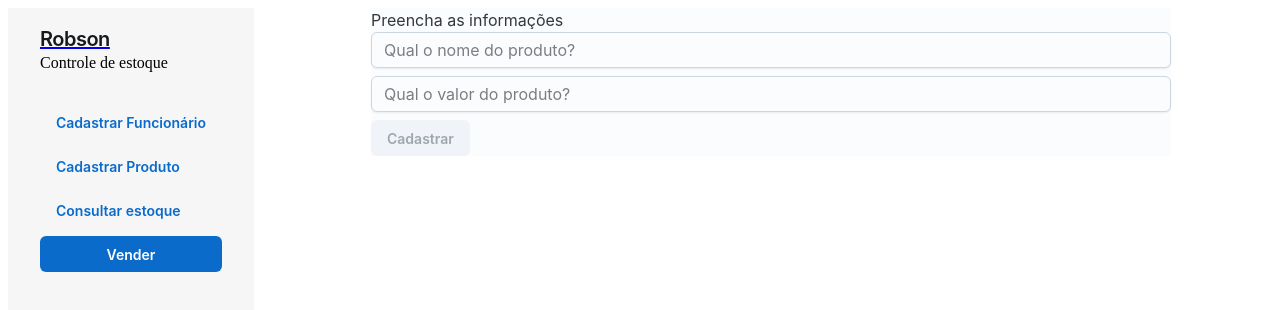
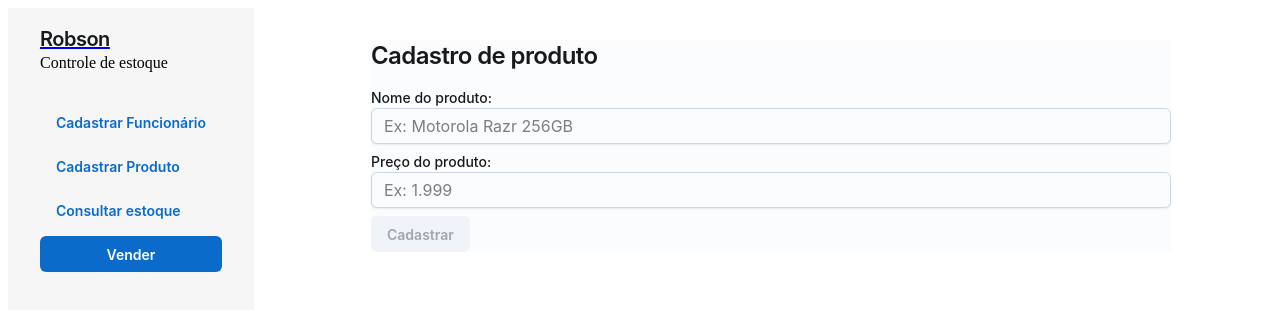
Before and after one commit to SlenderB13/robson-front, a React (Vite) app: page /product in a window 1280 px wide. Shown: the top 310 px of the page. Built offline with nearby package versions, Linux system fonts and the light colour scheme.

Commit message:
style: adicionados titulos e labels em tela de criacao de itens

```diff
--- a/src/components/ProductCard.tsx
+++ b/src/components/ProductCard.tsx
@@ -1,4 +1,4 @@
-import { Button, Card, CardContent, CardOverflow, Typography } from "@mui/joy"
+import { Card, CardContent, Typography } from "@mui/joy"
 import { Product } from "../interfaces/Product"
 
 export const ProductCard = ({name, price, amount}: Product) => {
@@ -13,9 +13,6 @@ export const ProductCard = ({name, price, amount}: Product) => {
                 (<b>{amount}</b> em estoque)
                 </Typography>
             </CardContent>
-            <CardOverflow>
-                <Button variant="solid" color="danger" size="lg">Selecionar</Button>
-            </CardOverflow>
         </Card>
     )
 }
--- a/src/layout/Layout.tsx
+++ b/src/layout/Layout.tsx
@@ -36,7 +36,9 @@ export const Layout = () => {
                     <Button variant='solid' sx={{width: '100%'}} onClick={handleProducts}>Vender</Button>
                 </SideNav>
             </Grid>
-            <Grid>
+            <Grid sx={{
+                padding: '2rem'
+            }}>
                 <Outlet />
             </Grid>
             <Grid></Grid>
--- a/src/pages/Checkout.tsx
+++ b/src/pages/Checkout.tsx
@@ -31,15 +31,19 @@ export const Checkout = () => {
                 display: 'flex',
                 flexDirection: 'column',
             }}>
-                <Typography>Selecione os produtos:</Typography>
+                <Typography level='h3' mb={2}>Realize sua venda</Typography>
+                <Typography>Selecione o(s) produto(s):</Typography>
                 <Autocomplete
                     multiple
                     placeholder="items em estoque"
                     options={products}
                     getOptionLabel={option => option.name}
                     onChange={(e, items: Product[]) => setSelectedProducts(items)}
+                    sx={{
+                        marginBottom: '2rem'
+                    }}
                 />
-                <Typography level='h3'>Itens em compra:</Typography>
+                <Typography>Confira os produtos:</Typography>
                 <Sheet>
                     <Table
                     borderAxis="x"
--- a/src/pages/CreateEmployee.tsx
+++ b/src/pages/CreateEmployee.tsx
@@ -1,4 +1,4 @@
-import { Box, Button, Sheet, Textarea, Typography } from "@mui/joy"
+import { Box, Button, FormLabel, Sheet, Textarea, Typography } from "@mui/joy"
 import React, { useState } from "react"
 
 export const CreateEmployee = () => {
@@ -14,12 +14,16 @@ export const CreateEmployee = () => {
        }}>
         <Box>
             <Box>
-                <Typography level='body1'>Preencha as informações</Typography>
+                <Typography
+                    level='h3'
+                    mb={2}
+                >Cadastro de funcionário</Typography>
             </Box>
             <Box>
                 <form onSubmit={handleSubmit}>
+                    <FormLabel>Nome do funcionário:</FormLabel>
                     <Textarea
-                        placeholder="Qual o nome do funcionário?"
+                        placeholder="Ex: Robson (belo nome)"
                         required
                         onChange={(e) => setEmployeeName(e.target.value)}
                         sx={{ mb: 1 }}
--- a/src/pages/CreateProduct.tsx
+++ b/src/pages/CreateProduct.tsx
@@ -1,4 +1,4 @@
-import { Box, Button, Sheet, Textarea, Typography } from "@mui/joy"
+import { Box, Button, FormLabel, Input, Sheet, Textarea, Typography } from "@mui/joy"
 import React, { useState } from "react"
 import { Product } from "../interfaces/Product"
 
@@ -26,18 +26,23 @@ export const CreateProduct = () => {
        }}>
         <Box>
             <Box>
-                <Typography level='body1'>Preencha as informações</Typography>
+                <Typography
+                    level='h3'
+                    mb={2}
+                >Cadastro de produto</Typography>
             </Box>
             <Box>
                 <form onSubmit={handleSubmit}>
+                    <FormLabel>Nome do produto:</FormLabel>
                     <Textarea
-                        placeholder="Qual o nome do produto?"
+                        placeholder="Ex: Motorola Razr 256GB"
                         required
                         onChange={(e: React.ChangeEvent<HTMLTextAreaElement>) => setProductName(e.target.value)}
                         sx={{ mb: 1 }}
                     />
+                    <FormLabel>Preço do produto:</FormLabel>
                     <Textarea
-                        placeholder="Qual o valor do produto?"
+                        placeholder="Ex: 1.999"
                         required
                         onChange={(e: React.ChangeEvent<HTMLTextAreaElement>) => setProductPrice(parseFloat(e.target.value))}
                         sx={{ mb: 1 }}
--- a/src/pages/Products.tsx
+++ b/src/pages/Products.tsx
@@ -28,7 +28,7 @@ export const Products = () => {
             alignItems: 'center',
             justifyContent: 'center'
         }}>
-            <Typography level='h3'>Selecione os items para retirada</Typography>
+            <Typography level='h3' mb={2}>Produtos em estoque</Typography>
             <Grid
                 container
                 spacing={{ xs: 2, md: 3 }}
```
